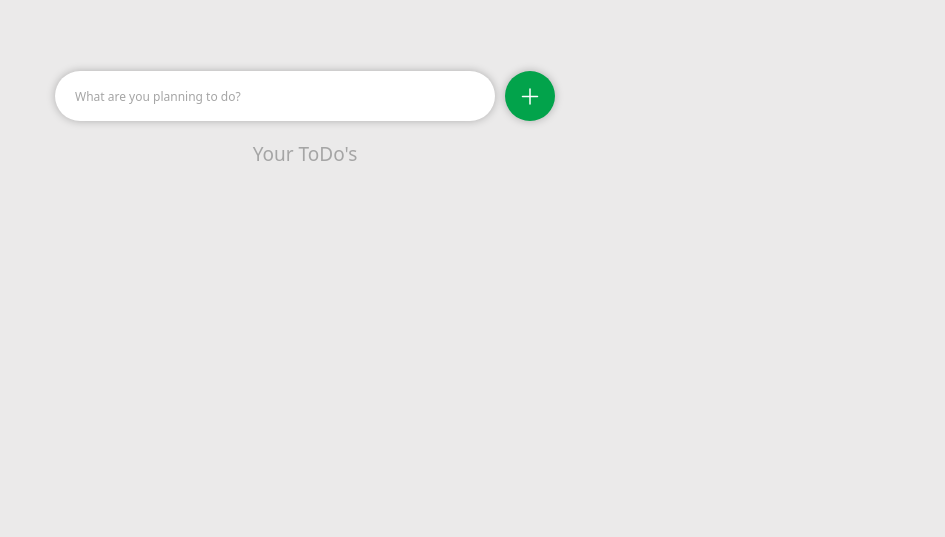
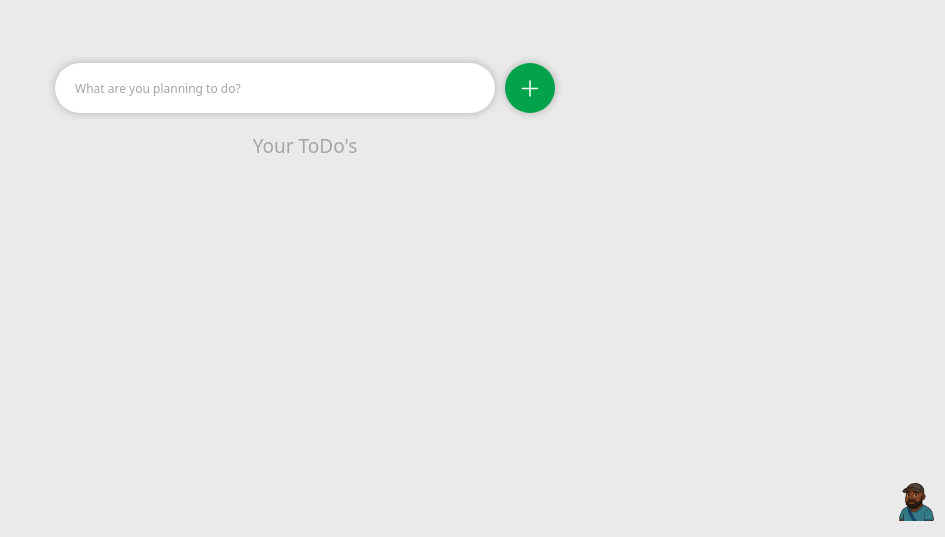
Before and after one commit to MPHDigital-RSA/Todo-app-JS, a plain HTML site: page index.html in a window 1280 px wide. Shown: the part 279-816 px from the top of the page, without its empty margins (335-1280 px from the left). Drawn offline with Linux system fonts and the light colour scheme; a web font is replaced by a local one.

Commit message:
added an authors image

```diff
--- a/index.html
+++ b/index.html
@@ -20,5 +20,7 @@
             <!-- dymanic content goes here -->
         </div>
     </main>
+
+    <img src="images/prince.png" alt="this is the authors image" class="prince">
 </body>
 </html>
--- a/style.css
+++ b/style.css
@@ -32,6 +32,7 @@
         justify-content: center;
         padding-inline: 24px;
         overflow: hidden;
+        margin: 0;
     }
 }
 
@@ -154,3 +155,12 @@
         text-decoration: line-through
     }
 }
+
+@layer prince {
+    .prince {
+        width: 40px;
+        position: absolute;
+        bottom: 0;
+        right: 10px;
+    }
+}
```
Also changed, not shown: images/prince.png (added).
